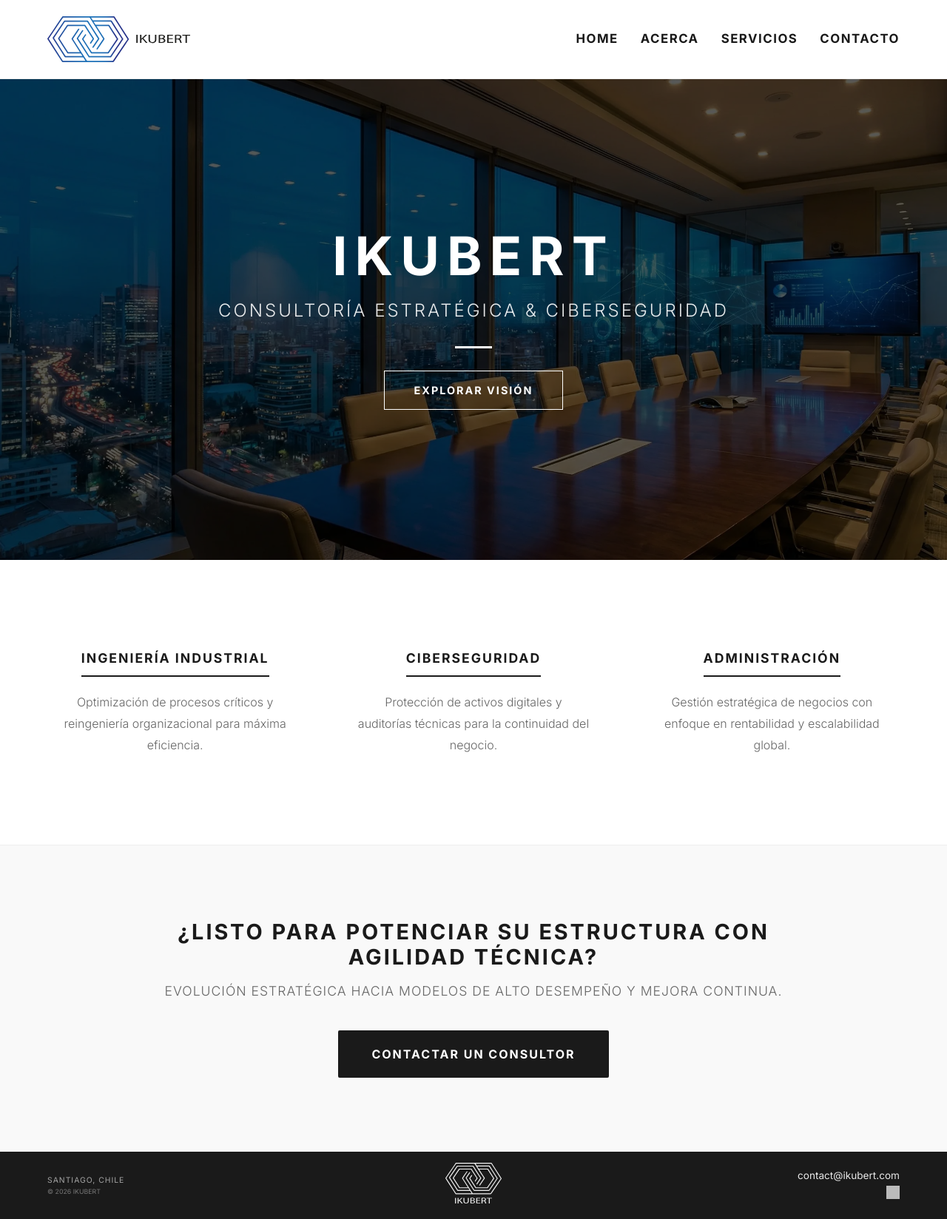
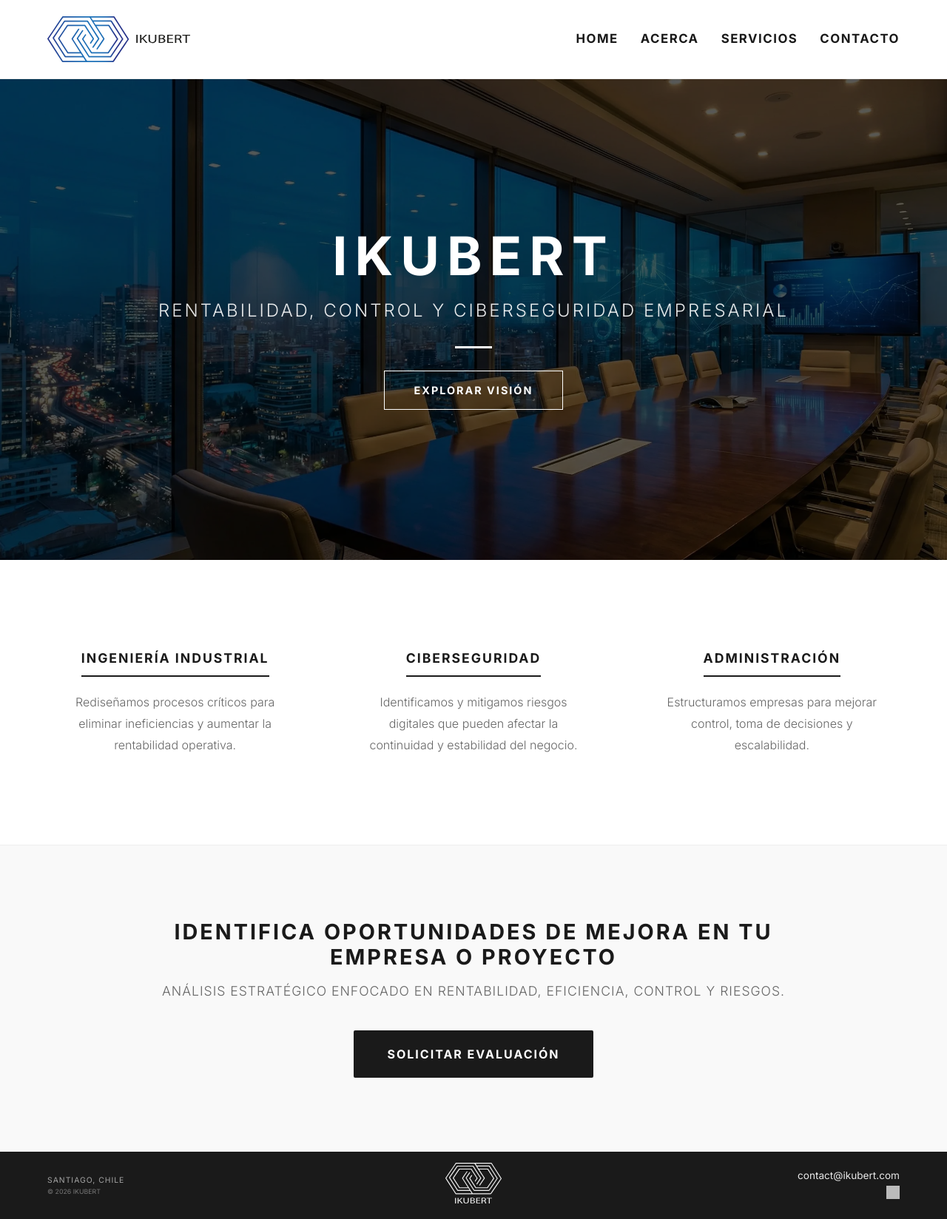
Before and after one commit to IKUBERT/ikubert.github.io, a Jekyll site: the page built from index.html, in a window 1280 px wide. Shown: the whole page at 74% size. Built offline with Jekyll 4.4.1, drawn with Linux system fonts in a browser that asks for light colours; grey boxes are pictures that could not be loaded.

Commit message:
Update index.html

```diff
--- a/index.html
+++ b/index.html
@@ -19,41 +19,68 @@
     <div style="position: absolute; top: 0; left: 0; width: 100%; height: 100%; background: rgba(0,0,0,0.65); z-index: 1;"></div>
     <div style="position: relative; z-index: 2; width: 100%; max-width: 900px;">
         <h1 class="hero-title-home" style="font-size: 4.5rem; letter-spacing: 10px; margin-bottom: 20px; font-weight: 800; text-transform: uppercase; line-height: 1;">IKUBERT</h1>
-        <p class="hero-subtitle-home" style="font-size: 1.5rem; font-weight: 300; letter-spacing: 3px; text-transform: uppercase; opacity: 0.9;">Consultoría Estratégica & Ciberseguridad</p>
+
+        <p class="hero-subtitle-home" style="font-size: 1.5rem; font-weight: 300; letter-spacing: 3px; text-transform: uppercase; opacity: 0.9;">
+            Rentabilidad, Control y Ciberseguridad Empresarial
+        </p>
+
         <div style="width: 50px; height: 3px; background: #ffffff; margin: 30px auto;"></div>
-        <a href="{{ site.baseurl }}/acerca" style="display: inline-block; padding: 15px 40px; border: 1px solid #fff; color: #fff; text-decoration: none; font-weight: 700; letter-spacing: 2px; text-transform: uppercase; transition: 0.3s; font-size: 0.9rem;">Explorar Visión</a>
+
+        <a href="{{ site.baseurl }}/acerca" style="display: inline-block; padding: 15px 40px; border: 1px solid #fff; color: #fff; text-decoration: none; font-weight: 700; letter-spacing: 2px; text-transform: uppercase; transition: 0.3s; font-size: 0.9rem;">
+            Explorar Visión
+        </a>
     </div>
 </header>
 
 <div class="section-home" style="max-width: 1200px; margin: 0 auto; padding: 100px 20px; box-sizing: border-box;">
     <div class="feature-grid" style="display: grid; grid-template-columns: repeat(auto-fit, minmax(300px, 1fr)); gap: 50px;">
+
         <div class="feature-card" style="text-align: center; padding: 20px;">
-            <h3 style="text-transform: uppercase; letter-spacing: 2px; font-size: 1.1rem; margin-bottom: 20px; border-bottom: 2px solid #1a1a1a; display: inline-block; padding-bottom: 10px;">Ingeniería Industrial</h3>
-            <p style="color: #666; line-height: 1.8; font-weight: 300;">Optimización de procesos críticos y reingeniería organizacional para máxima eficiencia.</p>
+            <h3 style="text-transform: uppercase; letter-spacing: 2px; font-size: 1.1rem; margin-bottom: 20px; border-bottom: 2px solid #1a1a1a; display: inline-block; padding-bottom: 10px;">
+                Ingeniería Industrial
+            </h3>
+            <p style="color: #666; line-height: 1.8; font-weight: 300;">
+                Rediseñamos procesos críticos para eliminar ineficiencias y aumentar la rentabilidad operativa.
+            </p>
         </div>
+
         <div class="feature-card" style="text-align: center; padding: 20px;">
-            <h3 style="text-transform: uppercase; letter-spacing: 2px; font-size: 1.1rem; margin-bottom: 20px; border-bottom: 2px solid #1a1a1a; display: inline-block; padding-bottom: 10px;">Ciberseguridad</h3>
-            <p style="color: #666; line-height: 1.8; font-weight: 300;">Protección de activos digitales y auditorías técnicas para la continuidad del negocio.</p>
+            <h3 style="text-transform: uppercase; letter-spacing: 2px; font-size: 1.1rem; margin-bottom: 20px; border-bottom: 2px solid #1a1a1a; display: inline-block; padding-bottom: 10px;">
+                Ciberseguridad
+            </h3>
+            <p style="color: #666; line-height: 1.8; font-weight: 300;">
+                Identificamos y mitigamos riesgos digitales que pueden afectar la continuidad y estabilidad del negocio.
+            </p>
         </div>
+
         <div class="feature-card" style="text-align: center; padding: 20px;">
-            <h3 style="text-transform: uppercase; letter-spacing: 2px; font-size: 1.1rem; margin-bottom: 20px; border-bottom: 2px solid #1a1a1a; display: inline-block; padding-bottom: 10px;">Administración</h3>
-            <p style="color: #666; line-height: 1.8; font-weight: 300;">Gestión estratégica de negocios con enfoque en rentabilidad y escalabilidad global.</p>
+            <h3 style="text-transform: uppercase; letter-spacing: 2px; font-size: 1.1rem; margin-bottom: 20px; border-bottom: 2px solid #1a1a1a; display: inline-block; padding-bottom: 10px;">
+                Administración
+            </h3>
+            <p style="color: #666; line-height: 1.8; font-weight: 300;">
+                Estructuramos empresas para mejorar control, toma de decisiones y escalabilidad.
+            </p>
         </div>
+
     </div>
 </div>
 
 <div style="background: #f9f9f9; padding: 100px 20px; text-align: center; width: 100%; box-sizing: border-box; border-top: 1px solid #eee;">
     <div style="max-width: 900px; margin: 0 auto;">
+
         <h2 class="cta-title" style="text-transform: uppercase; letter-spacing: 3px; font-size: 1.8rem; font-weight: 800; margin-bottom: 15px; color: #1a1a1a; line-height: 1.2;">
-            ¿Listo para potenciar su estructura con agilidad técnica?
+            Identifica oportunidades de mejora en tu empresa o proyecto
         </h2>
+
         <p style="font-size: 1.1rem; color: #666; letter-spacing: 1px; text-transform: uppercase; margin-bottom: 40px; font-weight: 300;">
-            Evolución estratégica hacia modelos de alto desempeño y mejora continua.
+            Análisis estratégico enfocado en rentabilidad, eficiencia, control y riesgos.
         </p>
+
         <div style="display: flex; justify-content: center; width: 100%;">
             <a href="{{ site.baseurl }}/contacto" class="cta-button" style="background: #1a1a1a; color: #fff; padding: 20px 45px; text-decoration: none; font-weight: 700; letter-spacing: 2px; text-transform: uppercase; display: inline-block; transition: 0.3s; border-radius: 2px;">
-                Contactar un Consultor
+                Solicitar Evaluación
             </a>
         </div>
+
     </div>
 </div>
```
